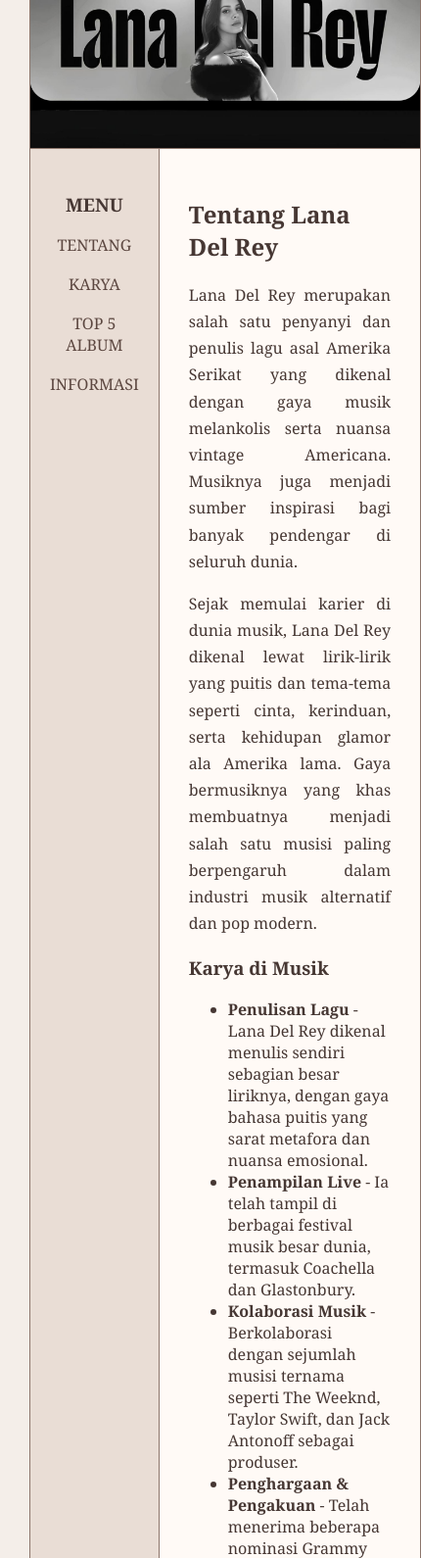
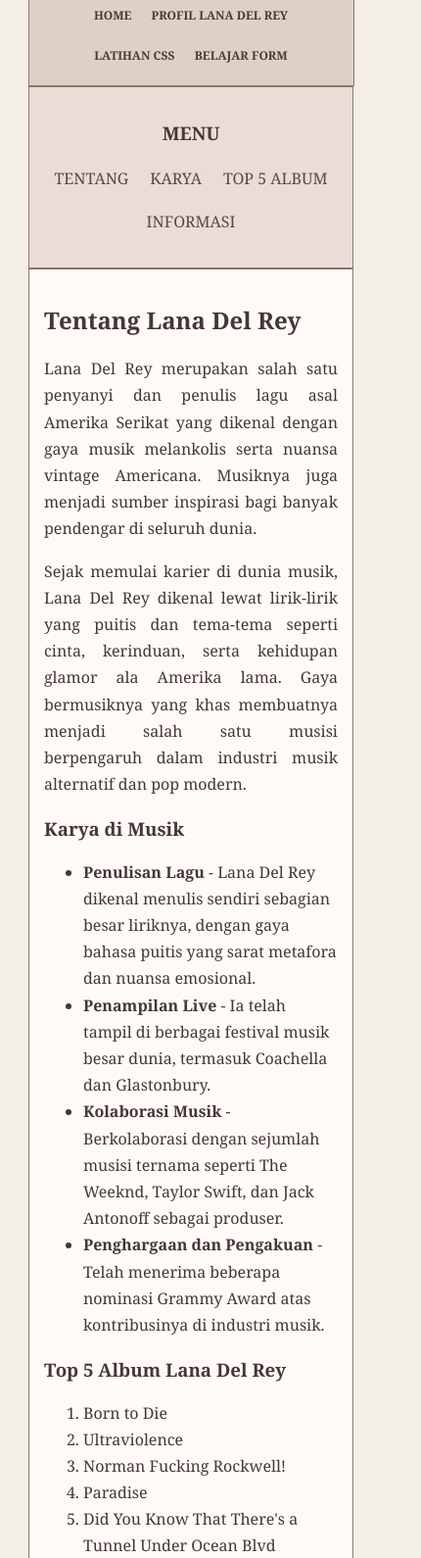
Before and after one commit to nailahazurasandi240701012/PemogramanWeb, a plain HTML site: page index.html in a window 390 px wide. Shown: the part 217-1807 px from the top of the page at 98% size, 430 px wide, since content can reach past the window. Drawn offline with Linux system fonts and the light colour scheme.

Commit message:
index.html

```diff
--- a/index.html
+++ b/index.html
@@ -2,8 +2,9 @@
 <html lang="id">
 <head>
     <meta charset="UTF-8">
-    <meta name="vieWport" content="width+device-width, initial-scale=1.0">
-    <title> Lana Del Rey</title>
+    <meta name="viewport" content="width=device-width, initial-scale=1.0">
+    <title>Lana Del Rey</title>
+
     <style>
         body {
             margin: 0;
@@ -19,6 +20,7 @@
             margin: auto;
         }
 
+        /* JUDUL WEBSITE */
         .judul-tugas {
             text-align: center;
             font-size: 28px;
@@ -28,6 +30,7 @@
             color: #4b3832;
         }
 
+        /* TABEL UTAMA */
         .website {
             width: 100%;
             border-collapse: collapse;
@@ -38,12 +41,13 @@
             border: 1px solid #8c766c;
         }
 
+        /* HEADER FOTO */
         .header {
             height: 230px;
             padding: 0;
-
             overflow: hidden;
         }
+
         .header img {
             width: 100%;
             height: 230px;
@@ -51,6 +55,7 @@
             display: block;
         }
 
+        /* MENU NAVIGASI UTAMA */
         .main-menu {
             height: 50px;
             text-align: center;
@@ -58,23 +63,26 @@
         }
 
         .main-menu a {
+            display: inline-block;
             text-decoration: none;
             color: #4b3832;
             font-weight: bold;
             font-size: 14px;
-            margin: 0 20px;
+            margin: 0 15px;
+            padding: 16px 0;
         }
 
         .main-menu a:hover {
             text-decoration: underline;
         }
 
+        /* SIDEBAR */
         .sidebar {
+            width: 23%;
             padding: 25px 20px;
             vertical-align: top;
             background-color: #e9ddd5;
             text-align: center;
-            background-color: #e9ddd5;
         }
 
         .sidebar ul {
@@ -95,6 +103,7 @@
             text-decoration: underline;
         }
 
+        /* ISI KONTEN */
         .isi-konten {
             width: 77%;
             padding: 30px;
@@ -116,29 +125,39 @@
         .isi-konten p {
             line-height: 1.7;
             text-align: justify;
-
         }
 
         .isi-konten ul,
         .isi-konten ol {
             max-width: 700px;
+            line-height: 1.7;
         }
 
+        /* TABEL INFORMASI */
         .informasi {
             width: 100%;
             border-collapse: collapse;
             margin-top: 15px;
         }
+
         .informasi th {
             background-color: #dfd0c6;
             padding: 10px;
             border: 1px solid #8c766c;
         }
-        .infromasi td {
+
+        .informasi td {
             padding: 10px;
             border: 1px solid #8c766c;
         }
 
+        /* TAUTAN DI DALAM KONTEN */
+        .isi-konten a {
+            color: #4b3832;
+            font-weight: bold;
+        }
+
+        /* FOOTER */
         .footer {
             height: 50px;
             text-align: center;
@@ -148,103 +167,211 @@
             font-style: italic;
         }
 
-        .isi-konten a {
-            color: #4b3832;
-            font-weight: bold;
+        /* TAMPILAN LAYAR KECIL */
+        @media (max-width: 768px) {
+            body {
+                padding: 10px;
+            }
+
+            .judul-tugas {
+                font-size: 20px;
+                letter-spacing: 2px;
+            }
+
+            .header,
+            .header img {
+                height: 160px;
+            }
+
+            .main-menu {
+                height: auto;
+                padding: 10px;
+            }
+
+            .main-menu a {
+                margin: 6px 8px;
+                padding: 6px 0;
+                font-size: 12px;
+            }
+
+            .sidebar,
+            .isi-konten {
+                display: block;
+                width: auto;
+                padding: 15px;
+            }
+
+            .sidebar ul {
+                display: flex;
+                flex-wrap: wrap;
+                justify-content: center;
+                gap: 12px;
+            }
+
+            .sidebar li {
+                margin: 5px;
+            }
+
+            .informasi {
+                font-size: 13px;
+            }
         }
     </style>
 </head>
+
 <body>
+
+    <div class="container">
 
         <table class="website">
 
-        <!-- JUDUL DALAM TABEL -->
+            <!-- JUDUL WEBSITE -->
             <tr>
-            <td colspan="2" class="judul-tugas" style="padding: 15px 0;">
+                <td colspan="2" class="judul-tugas">
                     PROFILE LANA DEL REY
                 </td>
             </tr>
+
             <!-- HEADER FOTO -->
             <tr>
                 <td colspan="2" class="header">
                     <img src="lana del.jpeg" alt="Lana Del Rey">
                 </td>
             </tr>
-        <!-- SIDEBAR DAN ISI CONTENT -->
+
+            <!-- MENU NAVIGASI UTAMA -->
+            <tr>
+                <td colspan="2" class="main-menu">
+                    <a href="index.html">HOME</a>
+                    <a href="#tentang">PROFIL LANA DEL REY</a>
+                    <a href="gayacss.html">LATIHAN CSS</a>
+                    <a href="belajarform.html">BELAJAR FORM</a>
+                </td>
+            </tr>
+
+            <!-- SIDEBAR DAN ISI KONTEN -->
             <tr>
 
                 <!-- SIDEBAR -->
                 <td class="sidebar">
                     <h3>MENU</h3>
+
                     <ul>
                         <li><a href="#tentang">TENTANG</a></li>
                         <li><a href="#karya">KARYA</a></li>
                         <li><a href="#album">TOP 5 ALBUM</a></li>
-                <li><a href="#infromasi">INFORMASI</a></li>
+                        <li><a href="#informasi">INFORMASI</a></li>
                     </ul>
                 </td>
 
-     <!-- ISI CONTENT -->
+                <!-- ISI KONTEN -->
                 <td class="isi-konten">
 
                     <h2 id="tentang">Tentang Lana Del Rey</h2>
 
-        <p style="max-width:600px;">
-            Lana Del Rey merupakan salah satu penyanyi dan penulis lagu asal Amerika Serikat yang dikenal dengan gaya musik melankolis serta nuansa vintage Americana. Musiknya juga menjadi sumber inspirasi bagi banyak pendengar di seluruh dunia.
-        </p>
-        <p style="max-width:600px;">
-             Sejak memulai karier di dunia musik, Lana Del Rey dikenal lewat lirik-lirik yang puitis dan tema-tema seperti cinta, kerinduan, serta kehidupan glamor ala Amerika lama. Gaya bermusiknya yang khas membuatnya menjadi salah satu musisi paling berpengaruh dalam industri musik alternatif dan pop modern.
+                    <p>
+                        Lana Del Rey merupakan salah satu penyanyi dan
+                        penulis lagu asal Amerika Serikat yang dikenal
+                        dengan gaya musik melankolis serta nuansa vintage
+                        Americana. Musiknya juga menjadi sumber inspirasi
+                        bagi banyak pendengar di seluruh dunia.
                     </p>
 
-        <h3 id="karya"> Karya di Musik</h3>
+                    <p>
+                        Sejak memulai karier di dunia musik, Lana Del Rey
+                        dikenal lewat lirik-lirik yang puitis dan tema-tema
+                        seperti cinta, kerinduan, serta kehidupan glamor
+                        ala Amerika lama. Gaya bermusiknya yang khas
+                        membuatnya menjadi salah satu musisi berpengaruh
+                        dalam industri musik alternatif dan pop modern.
+                    </p>
+
+                    <!-- KARYA -->
+                    <h3 id="karya">Karya di Musik</h3>
+
                     <ul>
-            <li><strong>Penulisan Lagu</strong> - Lana Del Rey dikenal menulis sendiri sebagian besar liriknya, dengan gaya bahasa puitis yang sarat metafora dan nuansa emosional.</li>
-            <li><strong>Penampilan Live</strong> - Ia telah tampil di berbagai festival musik besar dunia, termasuk Coachella dan Glastonbury.</li>
-            <li><strong> Kolaborasi Musik</strong> - Berkolaborasi dengan sejumlah musisi ternama seperti The Weeknd, Taylor Swift, dan Jack Antonoff sebagai produser.</li>
-            <li><strong> Penghargaan & Pengakuan</strong> - Telah menerima beberapa nominasi Grammy Award atas kontribusinya di industri musik alternatif dan pop.</li>
+                        <li>
+                            <strong>Penulisan Lagu</strong> -
+                            Lana Del Rey dikenal menulis sendiri sebagian
+                            besar liriknya, dengan gaya bahasa puitis yang
+                            sarat metafora dan nuansa emosional.
+                        </li>
+
+                        <li>
+                            <strong>Penampilan Live</strong> -
+                            Ia telah tampil di berbagai festival musik
+                            besar dunia, termasuk Coachella dan Glastonbury.
+                        </li>
+
+                        <li>
+                            <strong>Kolaborasi Musik</strong> -
+                            Berkolaborasi dengan sejumlah musisi ternama
+                            seperti The Weeknd, Taylor Swift, dan
+                            Jack Antonoff sebagai produser.
+                        </li>
+
+                        <li>
+                            <strong>Penghargaan dan Pengakuan</strong> -
+                            Telah menerima beberapa nominasi Grammy Award
+                            atas kontribusinya di industri musik.
+                        </li>
                     </ul>
 
-        <h3 id="album"> Top 5 Album Lana Del Rey</h3>
+                    <!-- TOP 5 ALBUM -->
+                    <h3 id="album">Top 5 Album Lana Del Rey</h3>
+
                     <ol>
-            <li>Born To Die</li>
-            <li>Ultraviolance</li>
-            <li>Norman Fu**ing Rockwell</li>
+                        <li>Born to Die</li>
+                        <li>Ultraviolence</li>
+                        <li>Norman Fucking Rockwell!</li>
                         <li>Paradise</li>
-            <li>Did You Know There's a Tunnel Under Ocean Blvd</li>
+                        <li>Did You Know That There's a Tunnel Under Ocean Blvd</li>
                     </ol>
 
-        <h3 id="infromasi"> Informasi Singkat</h3>
-        <table border="1" cellpadding="8" class="informasi">
+                    <!-- INFORMASI SINGKAT -->
+                    <h3 id="informasi">Informasi Singkat</h3>
+
+                    <table class="informasi">
                         <tr>
                             <th>Objek</th>
                             <th>Keterangan</th>
                         </tr>
+
                         <tr>
                             <td>Nama Asli</td>
                             <td>Elizabeth Woolridge Grant</td>
                         </tr>
+
                         <tr>
                             <td>Tempat, Tanggal Lahir</td>
                             <td>New York City, 21 Juni 1985</td>
                         </tr>
+
                         <tr>
                             <td>Genre Musik</td>
-               <td>Indie pop, dream pop, baroque pop, alternatif</td>
+                            <td>
+                                Indie pop, dream pop, baroque pop,
+                                dan musik alternatif
+                            </td>
                         </tr>
+
                         <tr>
                             <td>Mulai Berkarier</td>
-                <td>Sejak tahun 2008, dikenal luas lewat album Born To Die (2012)</td>
+                            <td>
+                                Sejak tahun 2000-an, dikenal luas lewat
+                                album Born to Die (2012)
+                            </td>
                         </tr>
                     </table>
 
                     <br>
 
-        <a href="https://www.google.com">
-            Cari infromasi tentang Lana Del Rey
+                    <a href="https://www.google.com" target="_blank"
+                       rel="noopener noreferrer">
+                        Cari informasi tentang Lana Del Rey
                     </a>
 
                 </td>
-
             </tr>
 
             <!-- FOOTER -->
@@ -253,7 +380,10 @@
                     Lana Del Rey
                 </td>
             </tr>
+
         </table>
+
     </div>
+
 </body>
 </html>
```
Lines whose indentation alone changed are shown as unchanged.
